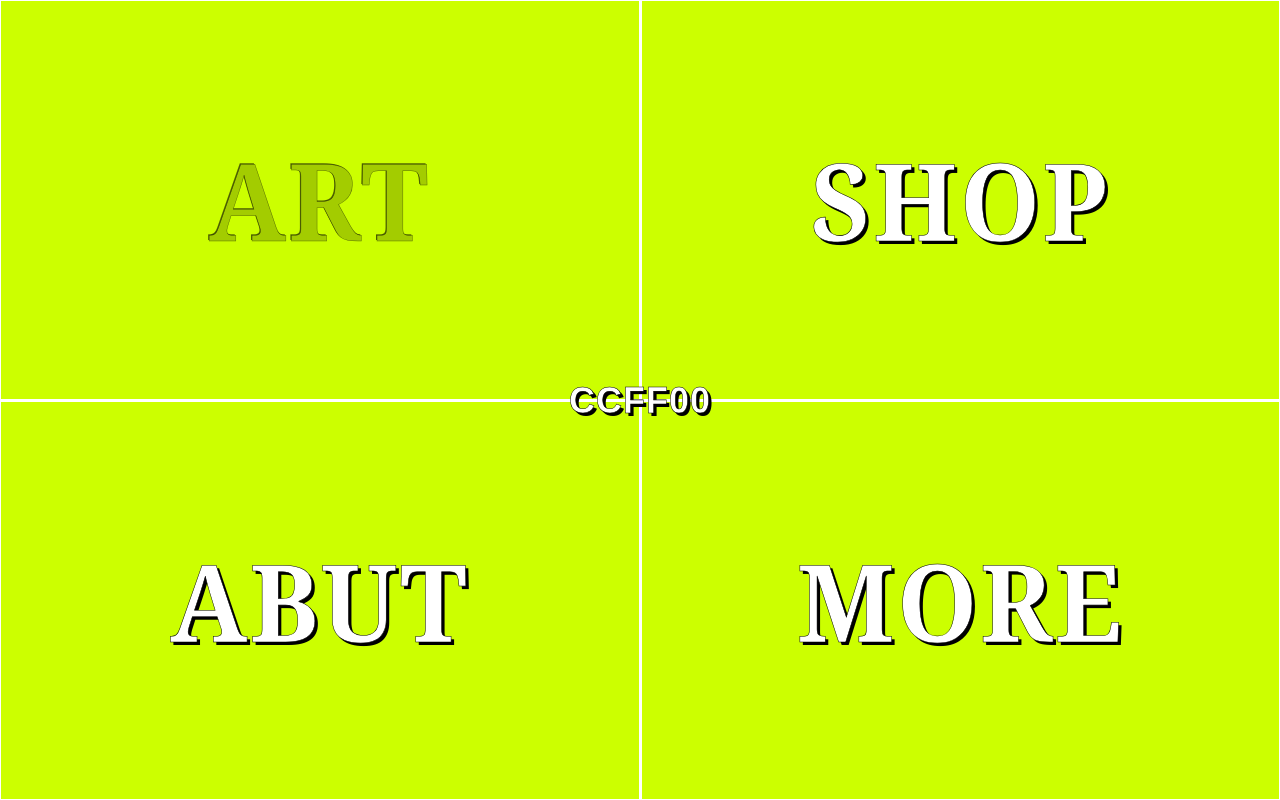
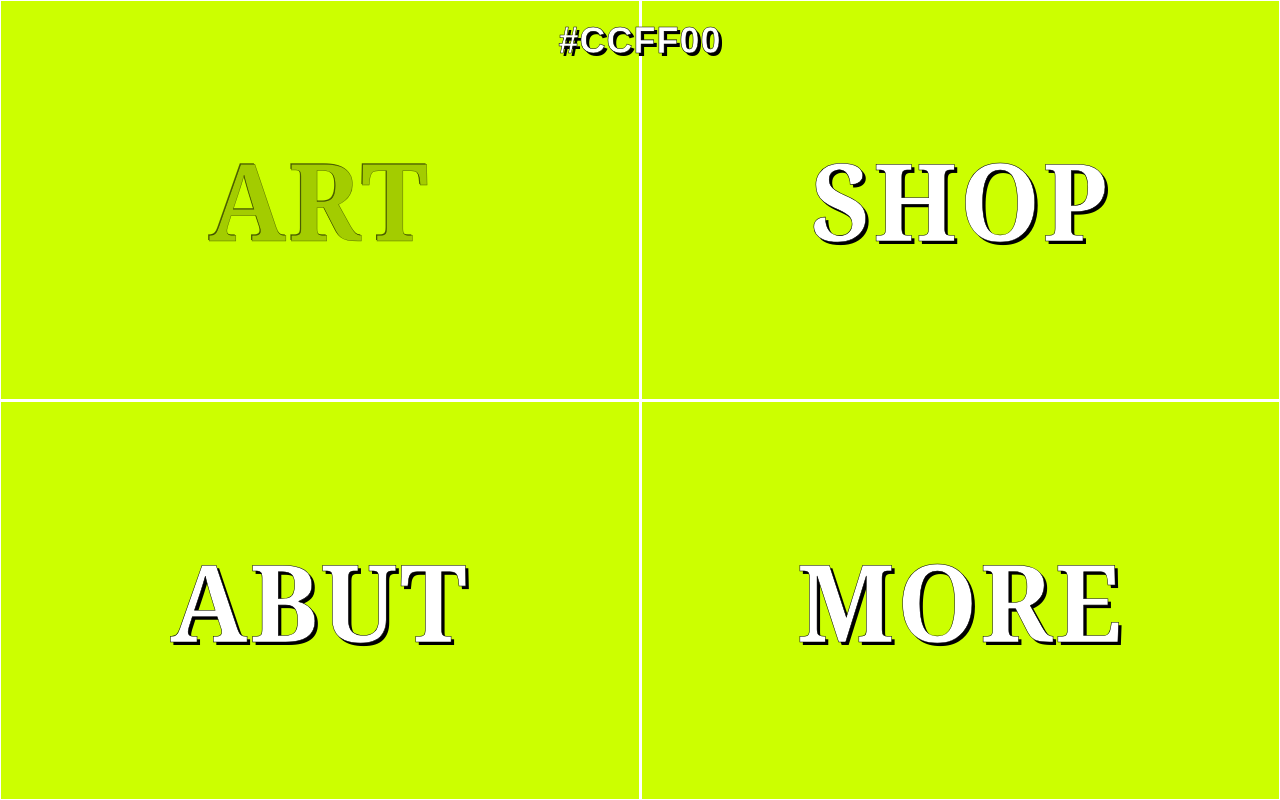
Before and after one commit to ccff00-art/ccff00-art.github.io, a plain HTML site: page index.html in a window 1280 px wide. Drawn offline with Linux system fonts and the light colour scheme.

Commit message:
Update index.html

```diff
--- a/index.html
+++ b/index.html
@@ -28,7 +28,7 @@
             background-color: transparent;
             text-align: center;
             position: absolute;
-            top: 50%;
+            top: 5%;
             left: 50%;
             transform: translate(-50%, -50%);
             z-index: 6;
@@ -221,7 +221,7 @@
     </style>
 </head>
 <body>
-    <div class="top-banner"><span class="banner-text">CCFF00</span></div>
+    <div class="top-banner"><span class="banner-text">#CCFF00</span></div>
     <div class="grid-container">
         <div class="grid-item" data-section="art">
             <div class="section-label">ART</div>
```
